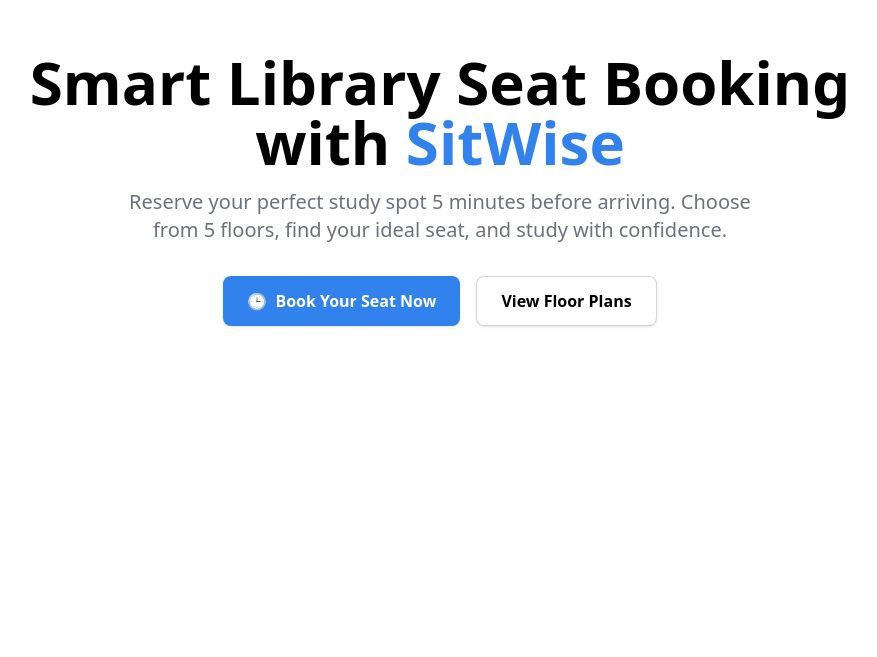
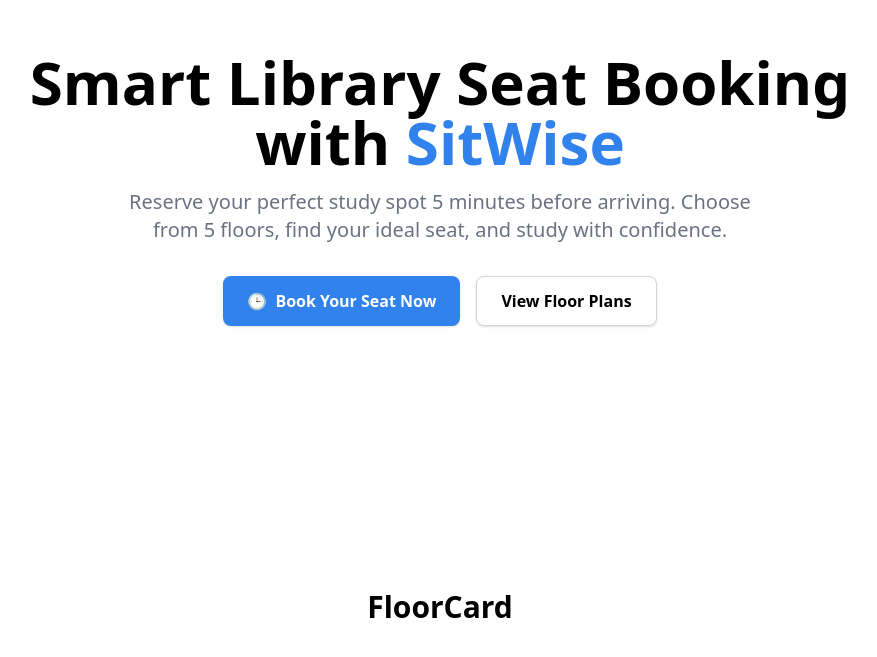
Before and after one commit to sanchita1001/SitWise, a React (Vite) app: page / in a window 1280 px wide. Shown: the part 243-900 px from the top of the page, without its empty margins (200-1077 px from the left). Before the commit the page ends 864 px from the top, so only its background shows below. Built offline with nearby package versions, Linux system fonts and the light colour scheme.

Commit message:
feat: add FloorCard component and integrate it into App

```diff
--- a/src/App.jsx
+++ b/src/App.jsx
@@ -2,6 +2,7 @@
 import Home from './Pages/Home'
 import './App.css'
 import React from "react";
+import FloorCard from './Components/floorcard';
 
 
 function App() {
@@ -10,6 +11,7 @@
   return (
     <>
        <Home/>
+       <FloorCard />
     </>
   )
 }
--- /dev/null
+++ b/src/Components/Floorcard.jsx
@@ -0,0 +1,9 @@
+import React from 'react'
+
+function FloorCard() {
+  return (
+    <div className ="text-3xl font-bold ">FloorCard</div>
+  )
+}
+
+export default FloorCard
```
